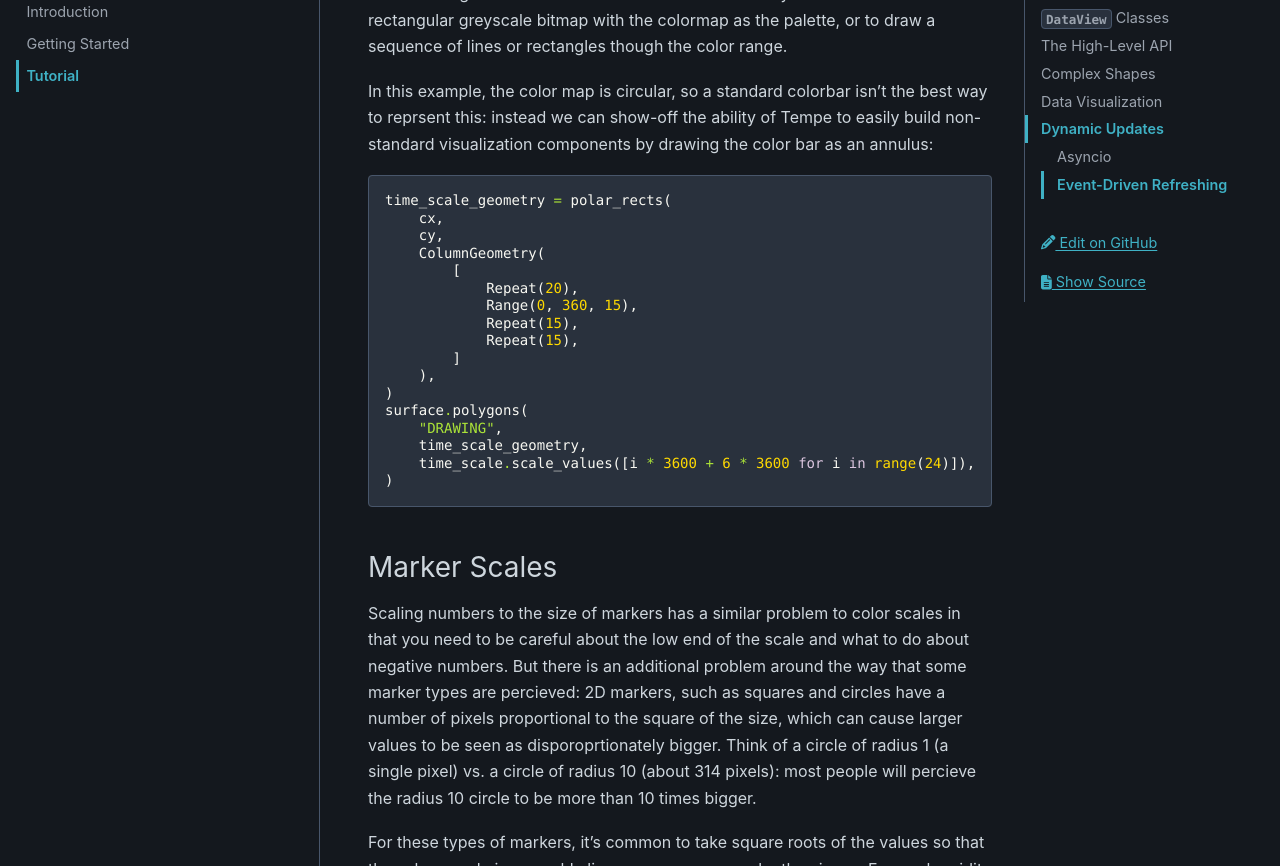
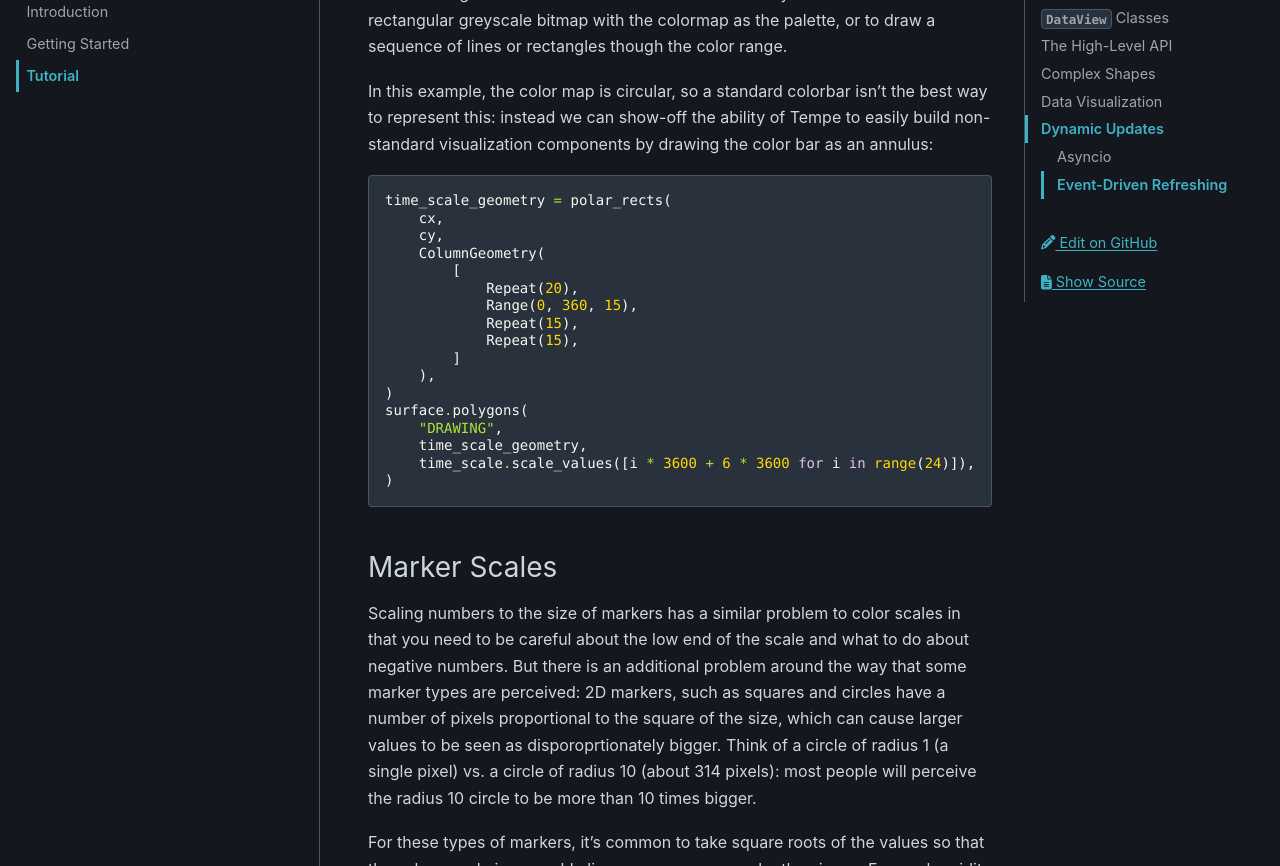
Before and after one commit to unital/tempe, a Sphinx documentation site: the page built from docs/source/user_guide/tutorial.rst, in a window 1280 px wide and 1400 px high, scrolled down 21573 px. Shown: the part 179-1045 px from the top of the window. Built offline with Sphinx 7.4.7 and the PyData theme 0.15.4, drawn with Linux system fonts in a browser that asks for light colours; some of the changed text lies outside the part shown.

Commit message:
Fix spelling.

```diff
--- a/docs/source/user_guide/tutorial.rst
+++ b/docs/source/user_guide/tutorial.rst
@@ -932,7 +932,7 @@ to use a rectangular greyscale bitmap with the colormap as the palette, or to
 draw a sequence of lines or rectangles though the color range.
 
 In this example, the color map is circular, so a standard colorbar isn't the
-best way to reprsent this: instead we can show-off the ability of Tempe to
+best way to represent this: instead we can show-off the ability of Tempe to
 easily build non-standard visualization components by drawing the color bar
 as an annulus::
 
@@ -960,11 +960,11 @@ Marker Scales
 Scaling numbers to the size of markers has a similar problem to color scales
 in that you need to be careful about the low end of the scale and what to do
 about negative numbers.  But there is an additional problem around the way that
-some marker types are percieved: 2D markers, such as squares and circles have
+some marker types are perceived: 2D markers, such as squares and circles have
 a number of pixels proportional to the square of the size, which can cause larger
 values to be seen as disporoprtionately bigger.  Think of a circle of radius 1
 (a single pixel) vs. a circle of radius 10 (about 314 pixels): most people will
-percieve the radius 10 circle to be more than 10 times bigger.
+perceive the radius 10 circle to be more than 10 times bigger.
 
 For these types of markers, it's common to take square roots of the values so
 that the values scale in a roughly linear manner as seen by the viewer.  For
```
Also changed, not shown: other parts of docs/source/user_guide/tutorial.rst (+5 -5 lines).
